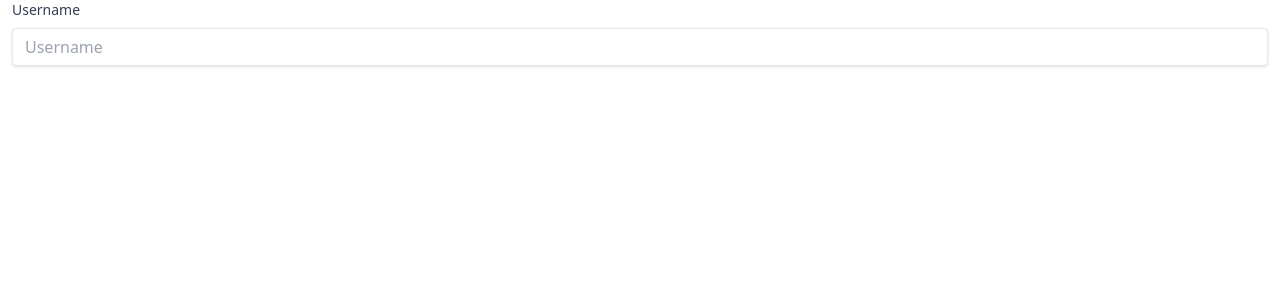
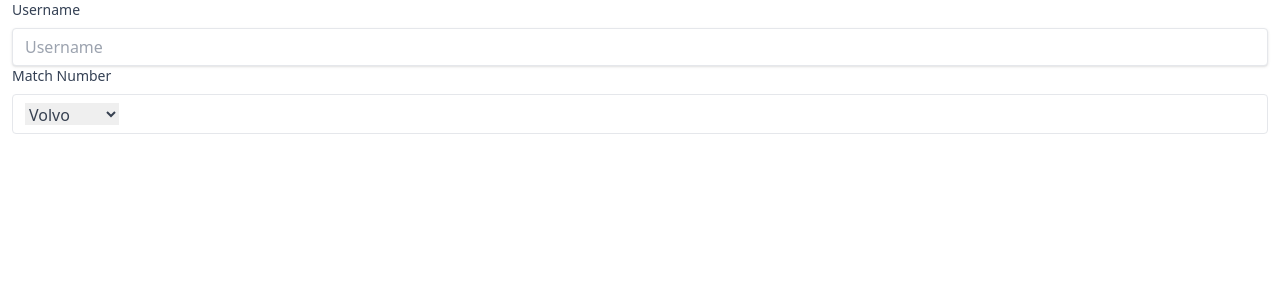
Before and after one commit to team4099/FalconScout, a React (Vite) app in the folder react/: page / in a window 1280 px wide. Shown: the top 300 px of the page. Built offline with nearby package versions, Linux system fonts and the light colour scheme.

Commit message:
finished dropdown input

```diff
--- a/react/src/App.tsx
+++ b/react/src/App.tsx
@@ -1,13 +1,16 @@
 import { useState } from 'react'
 import reactLogo from './assets/react.svg'
 import './App.css'
-import { GenericTextInput } from "./components/inputs"
+import { DropdownTextInput, GenericTextInput } from "./components/inputs"
 
 
 function App() {
-  return (
-    <GenericTextInput/>
-  )
+	return (
+		<div>
+			<GenericTextInput/>
+			<DropdownTextInput/>
+		</div>
+	)
 }
 
 export default App
--- /dev/null
+++ b/react/src/components/inputs/DropdownTextInput.tsx
@@ -0,0 +1,23 @@
+function DropdownTextInput() {
+
+    return (
+        <div className="mx-3 mb-8">
+            <label className="block text-[#344054] text-sm mb-2">
+                Match Number
+            </label>
+            <div className="flex appearance-none h-[40px] border border-color-[#D0D5DD] border-[1.5px] rounded w-full py-2 px-3 text-gray-700 leading-tight focus:outline-none focus:shadow-outline">
+                <select name="cars" id="cars" className="inline">
+                    <option value="volvo">Volvo</option>
+                    <option value="saab">Saab</option>
+                    <option value="mercedes">Mercedes</option>
+                    <option value="audi">Audi</option>
+                </select>
+
+                <input className="text-black pl-4 focus:outline-none inline flex-grow w-full">
+                </input>
+            </div>
+        </div>
+    )
+}
+
+export default DropdownTextInput
--- a/react/src/components/inputs/index.ts
+++ b/react/src/components/inputs/index.ts
@@ -1,2 +1,5 @@
 import GenericTextInput from "./GenericTextInput";
 export {GenericTextInput}
+
+import DropdownTextInput from "./DropdownTextInput";
+export {DropdownTextInput}
```
